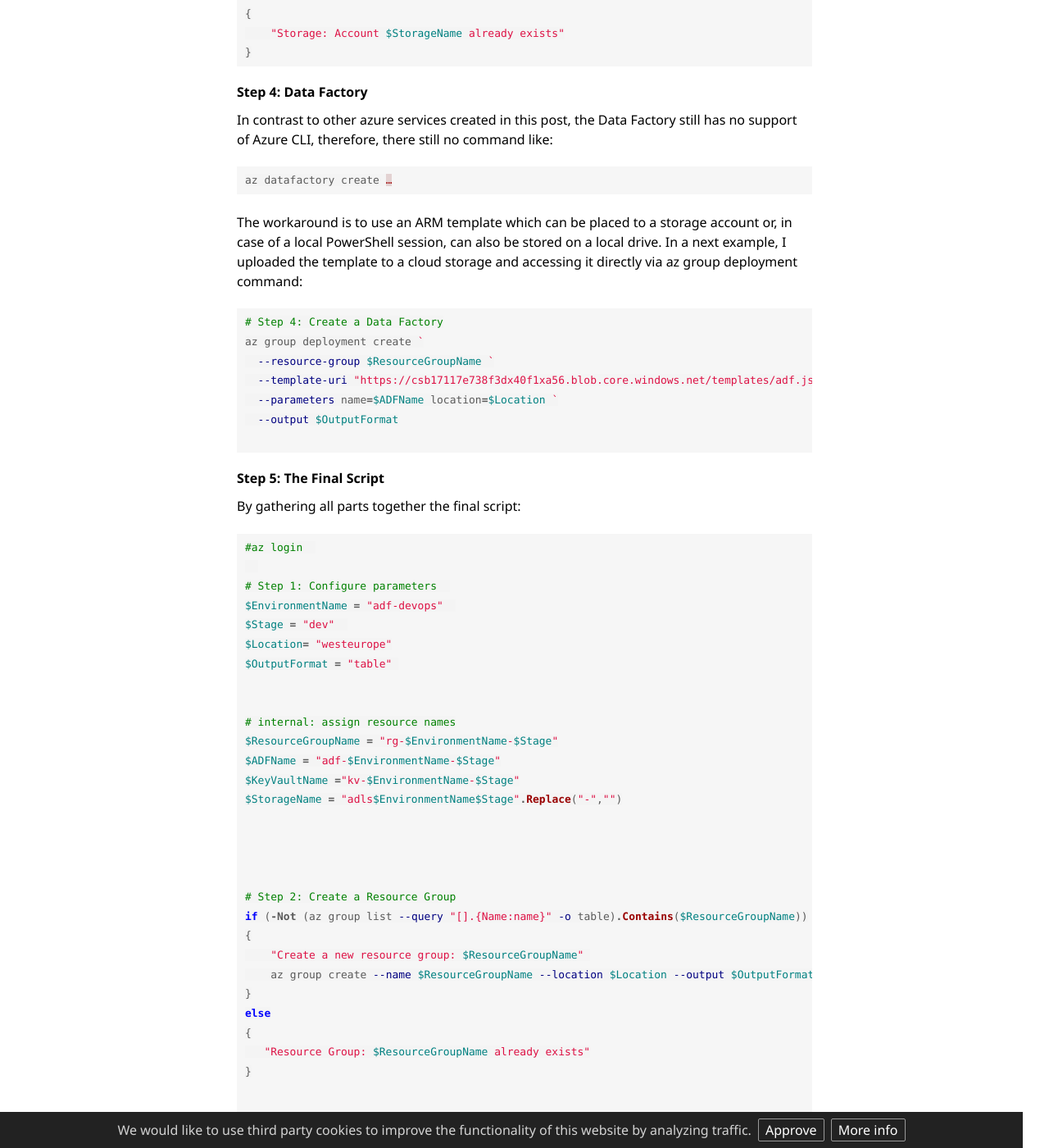
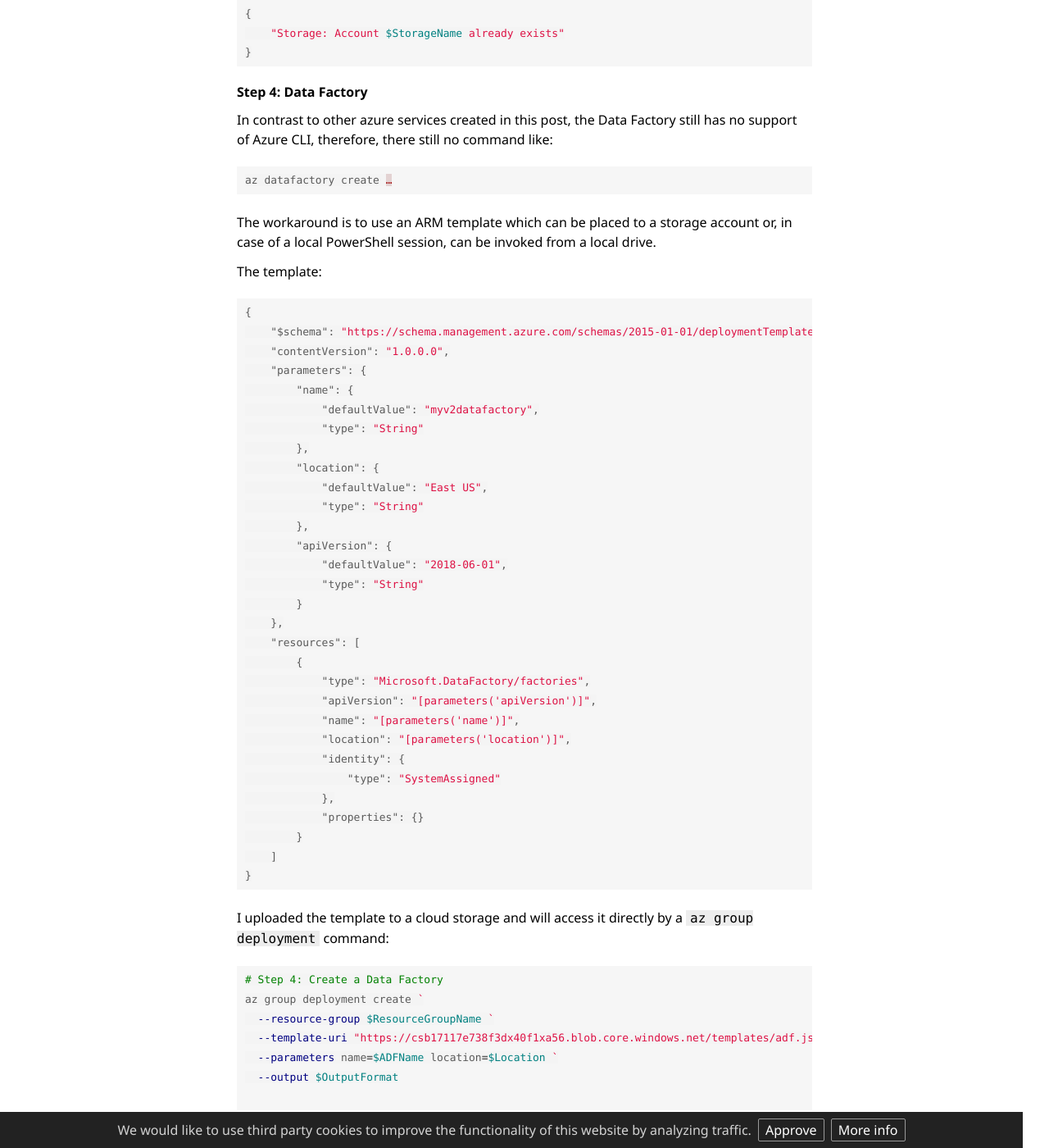
Before and after one commit to alexvolok/alexvolok.github.io, a Jekyll site: the page built from _posts/2020-01-13-adf-devops-generate-az-cli.md, in a window 1280 px wide and 1400 px high, scrolled down 3182 px. Shown: the whole window at 82% size. Built offline with Jekyll 4.4.1, drawn with Linux system fonts in a browser that asks for light colours; some web fonts are replaced; some of the changed text lies outside the part shown.

Commit message:
adjustments

````diff
--- a/_posts/2020-01-13-adf-devops-generate-az-cli.md
+++ b/_posts/2020-01-13-adf-devops-generate-az-cli.md
@@ -46,7 +46,7 @@
 
 ### Coding a PowerShell script
 
-##### Step 1: Naming convention and resource names
+##### Step 1: A naming convention and resource names
 
 First things first, lets define a basic input like the location of the new azure resources, name of the environment and pick a right stage: dev, test or production:
 
@@ -148,7 +148,44 @@
 az datafactory create …
 ```
 
-The workaround is to use an ARM template which can be placed to a storage account or, in case of a local PowerShell session, can also be stored on a local drive. In a next example, I uploaded the template to a cloud storage and accessing it directly via az group deployment command:
+The workaround is to use an ARM template which can be placed to a storage account or, in case of a local PowerShell session, can be invoked from a local drive.
+
+The template:
+
+```json
+{
+    "$schema": "https://schema.management.azure.com/schemas/2015-01-01/deploymentTemplate.json#",
+    "contentVersion": "1.0.0.0",
+    "parameters": {
+        "name": {
+            "defaultValue": "myv2datafactory",
+            "type": "String"
+        },
+        "location": {
+            "defaultValue": "East US",
+            "type": "String"
+        },
+        "apiVersion": {
+            "defaultValue": "2018-06-01",
+            "type": "String"
+        }
+    },
+    "resources": [
+        {
+            "type": "Microsoft.DataFactory/factories",
+            "apiVersion": "[parameters('apiVersion')]",
+            "name": "[parameters('name')]",
+            "location": "[parameters('location')]",
+            "identity": {
+                "type": "SystemAssigned"
+            },
+            "properties": {}
+        }
+    ]
+}
+```
+
+I uploaded the template to a cloud storage and will access it directly by a `az group deployment` command:
 
 ```powershell
 # Step 4: Create a Data Factory
@@ -162,16 +199,14 @@
 
 
 ##### Step 5: The Final Script
-By gathering all parts together the final script:
+It is a time to glue all parts together into a single script that will be used to generate development, test and production environments:
 
 ```powershell
-#az login
+# Step 1: Input parameters
+param([String]$EnvironmentName = "adf-devops", [String]$Stage = "dev", [String]$Location = "westeurope")
 
-# Step 1: Configure parameters
-$EnvironmentName = "adf-devops"
-$Stage = "dev"
-$Location= "westeurope"
-$OutputFormat = "table"
+
+$OutputFormat = "table"  # other options: json | jsonc | yaml | tsv
 
 
 # internal: assign resource names
@@ -193,6 +229,7 @@
 {
    "Resource Group: $ResourceGroupName already exists"
 }
+
 
 
 
@@ -212,7 +249,6 @@
 {
     "Key Vault: Resource $KeyVaultName already exists"
 }
-
 
 # Step 3b: Create a Storage Account
 if (-Not (az storage account list --resource-group $ResourceGroupName --query "[].{Name:name}" -o table).Contains($StorageName))
@@ -234,14 +270,38 @@
 }
 
 
+
+
 # Step 4: Create a Data Factory
 az group deployment create `
   --resource-group $ResourceGroupName `
-  --template-uri "https://csb17117e738f3dx40f1xa56.blob.core.windows.net/templates/adf.json" `
+  --template-file "./adf.json" `
   --parameters name=$ADFName location=$Location `
   --output $OutputFormat
 
 ```
+
+
+### Generating three isolated environments
+
+```powershell
+
+# folder with scripts:
+cd C:\adf-devops
+
+# Development:
+.\Create-Environment.ps1 -EnvironmentName "adf-devops2020" -Stage "dev" -Location "westeurope"
+
+# Staging:
+.\Create-Environment.ps1 -EnvironmentName "adf-devops2020" -Stage "stg" -Location "westeurope"
+
+#Production
+.\Create-Environment.ps1 -EnvironmentName "adf-devops2020" -Stage "prd" -Location "westeurope"
+```
+
+
+
+
 
 #### Final words
 
````
Also changed, not shown: other parts of _posts/2020-01-13-adf-devops-generate-az-cli.md (+1 -0 lines).
